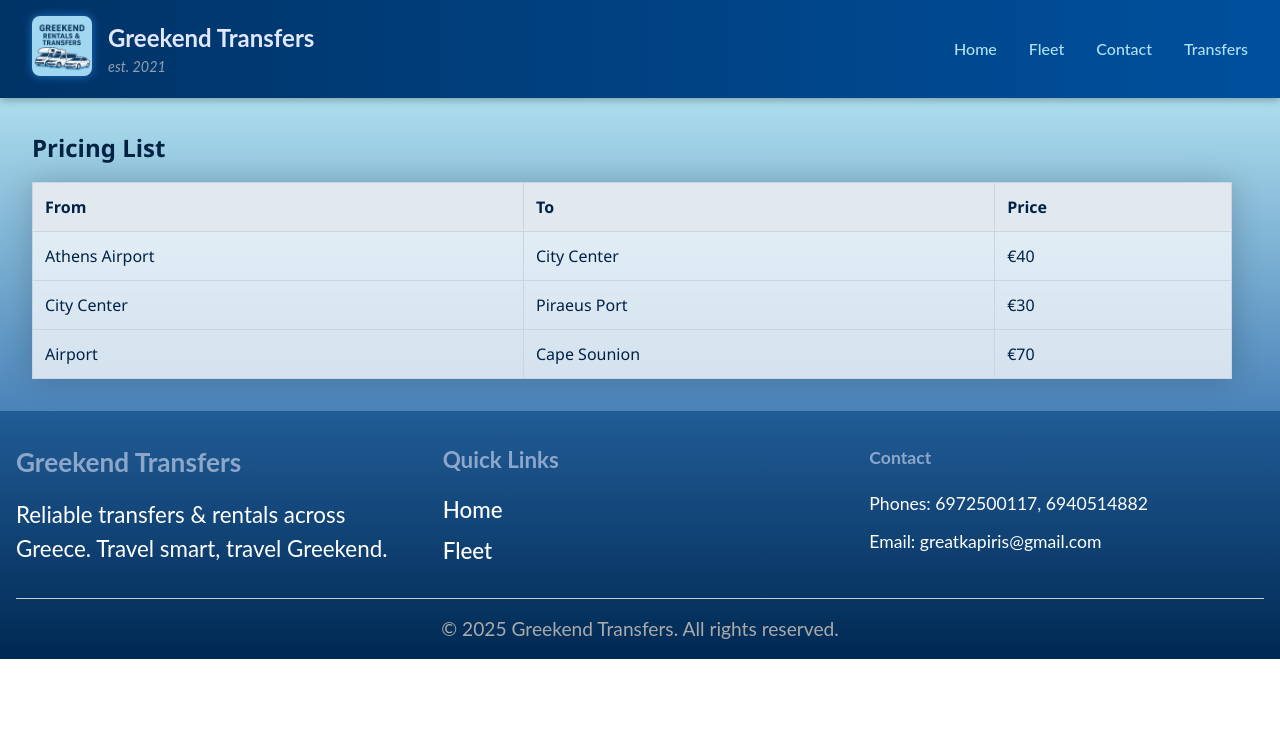
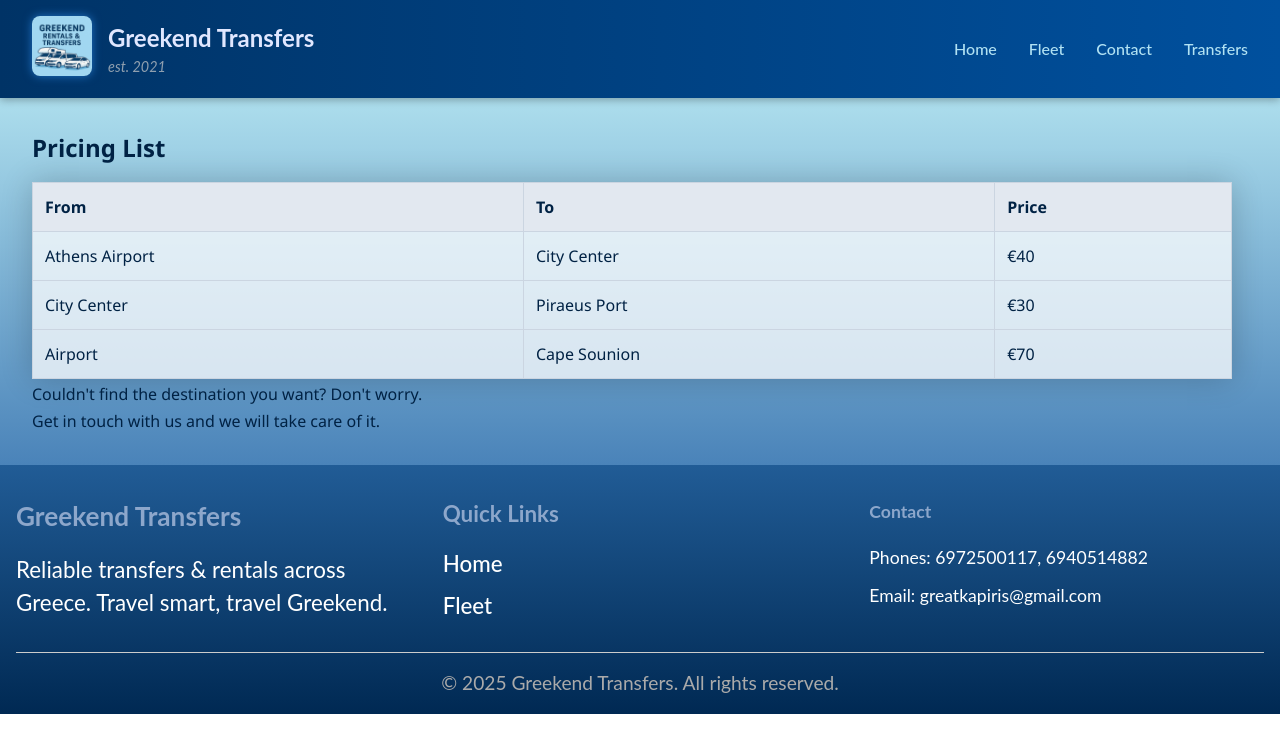
Before and after one commit to nobaigiobaitsi/cars-transfer, a React (Vite) app: page /transfers in a window 1280 px wide. Shown: the top 752 px of the page. Built offline with nearby package versions, Linux system fonts and the light colour scheme.

Commit message:
Added further info in the pricing list.

```diff
--- a/src/pages/Transfers.css
+++ b/src/pages/Transfers.css
@@ -49,3 +49,8 @@
 .transfers-pricing th {
     background-color: #e2e8f0;
 }
+
+.transfers-alternative {
+    color: #002244;
+    margin-top: 0.2rem;
+}
--- a/src/pages/Transfers.jsx
+++ b/src/pages/Transfers.jsx
@@ -32,6 +32,8 @@ const Transfers = () => {
             ))}
           </tbody>
         </table>
+        <p className="transfers-alternative">Couldn't find the destination you want? Don't worry.</p>
+        <p className="transfers-alternative">Get in touch with us and we will take care of it.</p>
       </section>
     </main>
   );
```
